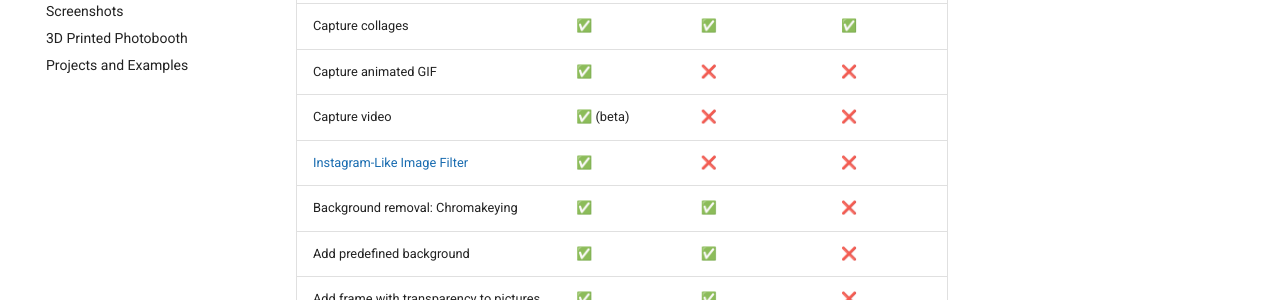
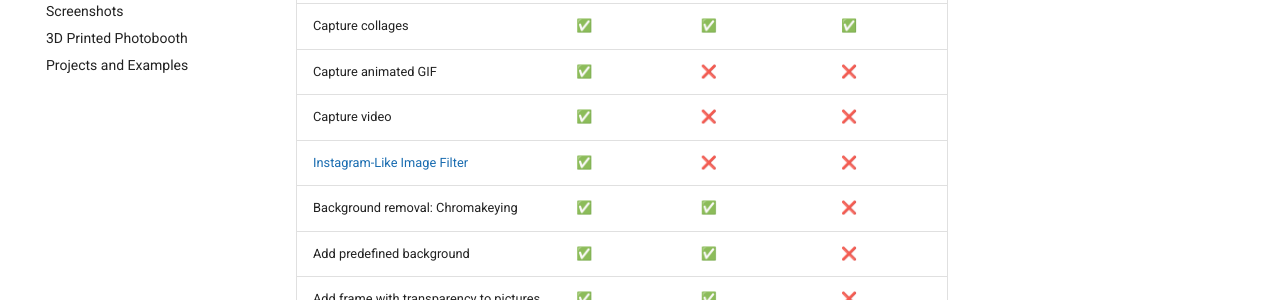
Before and after one commit to photobooth-app/photobooth-docs, an MkDocs documentation site: the page built from docs/features.md, in a window 1280 px wide and 900 px high, scrolled down 783 px. Shown: the part 151-451 px from the top of the window. Built offline with MkDocs 1.6.1 and Material for MkDocs 9.7.7, drawn with Linux system fonts in a browser that asks for light colours; comment, search, counter and statistics services are not loaded.

```diff
--- a/docs/features.md
+++ b/docs/features.md
@@ -20,7 +20,7 @@ Commercial software like DSLRbooth is not taken into account.
 | Capture single picture | ✅ | ✅ | ✅ |
 | Capture collages | ✅ | ✅ | ✅ |
 | Capture animated GIF | ✅ | ❌ | ❌ |
-| Capture video | ✅ (beta) | ❌ | ❌ |
+| Capture video | ✅ | ❌ | ❌ |
 | [Instagram-Like Image Filter](https://github.com/photobooth-app/pilgram2) | ✅ | ❌ | ❌ |
 | Background removal: Chromakeying | ✅ | ✅ | ❌ |
 | Add predefined background | ✅ | ✅ | ❌ |
```
Also changed, not shown: docs/reference/openapi.json (+1 -1 lines).
